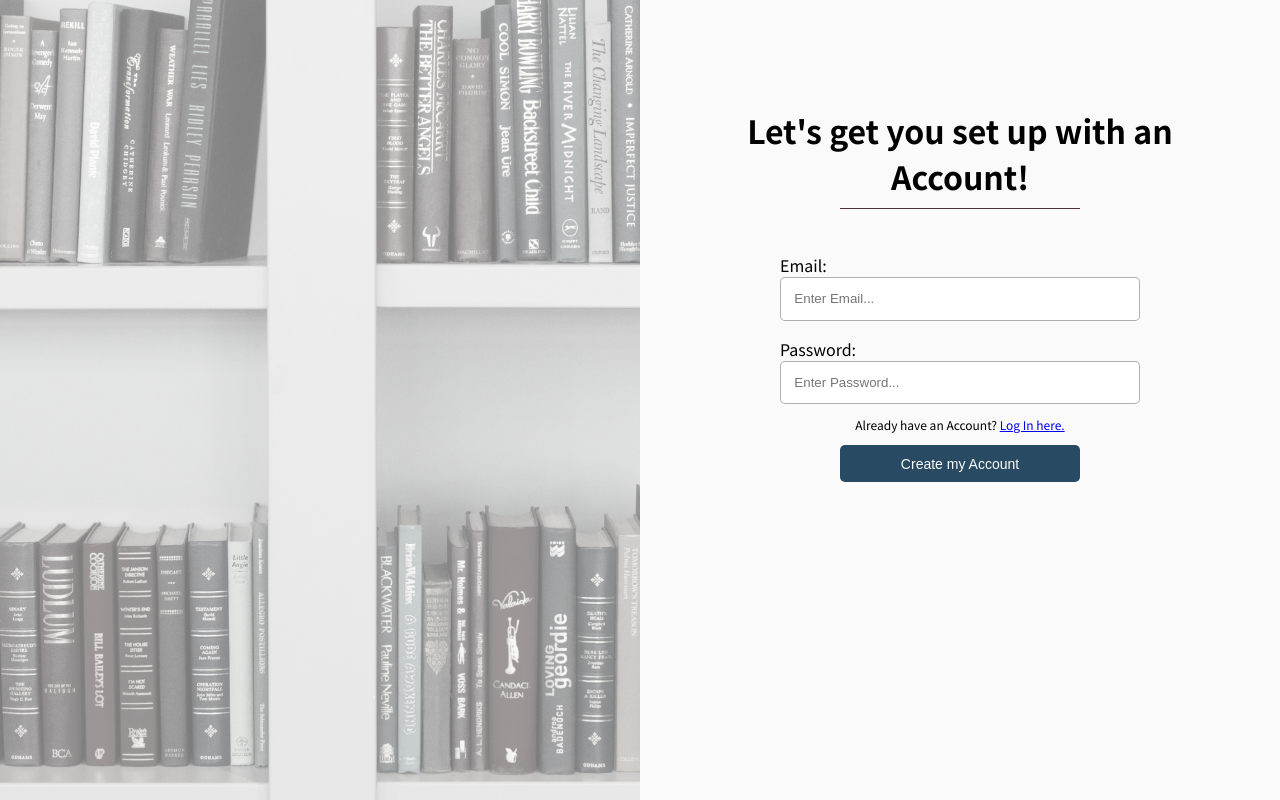
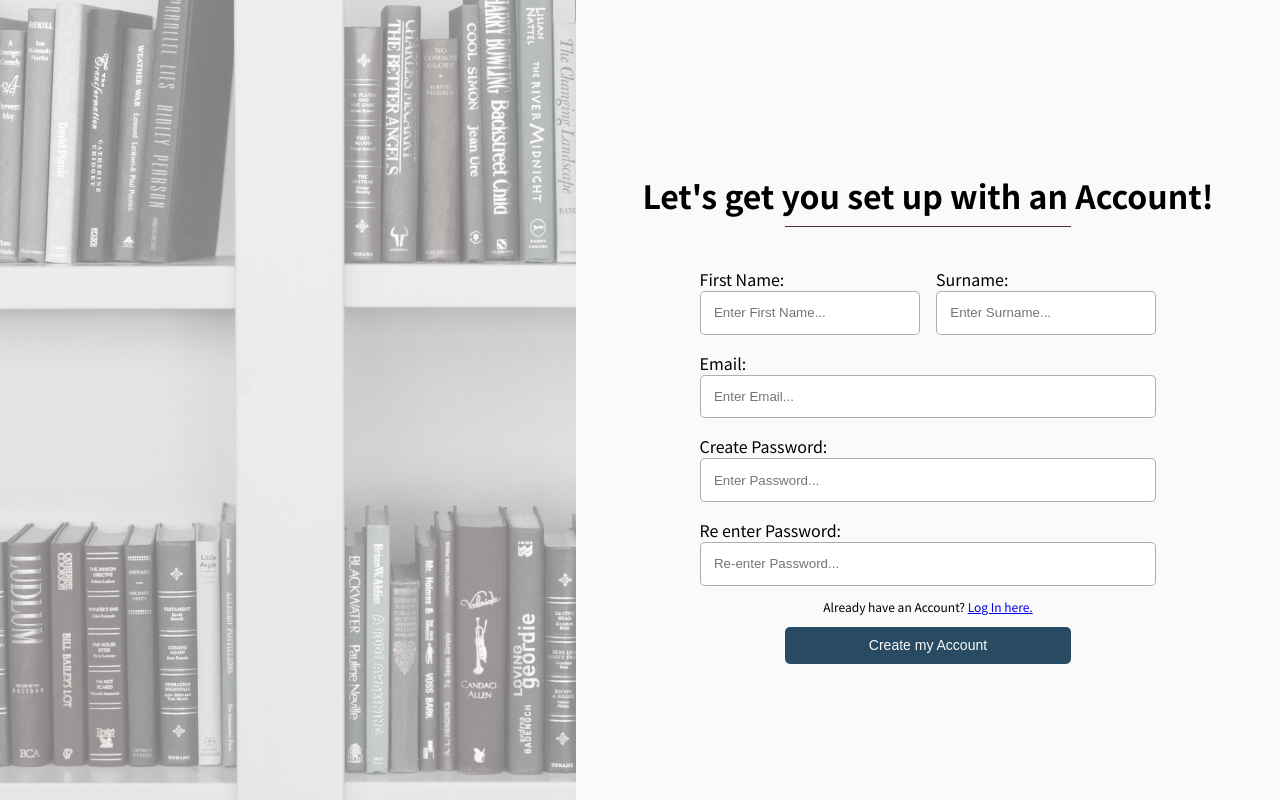
Before and after one commit to AChumber/6cs007, a React (Create React App) app in the folder client/: page /create-account in a window 1280 px wide. Built offline with nearby package versions, Linux system fonts and the light colour scheme.

Commit message:
Changed'CreateAccount' component to have fields that allow user to create an account. Also continued 'SpecificBlog' component to show 'Comments' component when button pressed. Minor tweaks to CSS variables

```diff
--- a/client/public/index.html
+++ b/client/public/index.html
@@ -34,10 +34,12 @@
         --primary-color: #284B63;
         --secondary-color: #512D38;
         --subheading-color: #494949;
+        --greyed-out-color: #aaaaaa;
         --title-font-size: 2.24rem;
         --heading-font-size: 2rem;
         --subheading-font-size: 1.5rem;
         --body-font-size: 0.875rem;
+        --small-font-size: 0.75rem;
       }
     </style>
   </head>
--- a/client/src/components/feature/login/auth/LoginForm.js
+++ b/client/src/components/feature/login/auth/LoginForm.js
@@ -15,7 +15,7 @@ const LoginForm = ({ changePage }) => {
 
     return(
         <form className="right-side">
-            <div className="container">
+            <div className="form-container">
                 <h4>Hi. Log in to share your experiences!</h4>
                 <hr />
                 <div className="form-input">
--- a/client/src/components/feature/login/create/CreateAccount.js
+++ b/client/src/components/feature/login/create/CreateAccount.js
@@ -1,16 +1,43 @@
+import { useState } from 'react';
+
 const CreateAccount = ({ changePage }) => {
+    const [email, setEmail] = useState('');
+    const [firstName, setFirstName] = useState('');
+    const [surname, setSurname] = useState('');
+    const [password, setPassword] = useState('');
+    const [reEnterPass, setReEnterPass] = useState('');
+
     return(
         <form className="right-side">
-            <div className="container">
+            <div className="form-container">
                 <h4>Let's get you set up with an Account!</h4>
                 <hr />
+                <div className="form-input-2-items">
+                    <div className="form-input">
+                        <label htmlFor="firstName">First Name:</label>
+                        <input type="text" name="firstName" placeholder="Enter First Name..."
+                            onChange={e => setFirstName(e.target.value)}/>
+                    </div>
+                    <div className="form-input">
+                        <label htmlFor="surname">Surname:</label>
+                        <input type="text" name="surname" placeholder="Enter Surname..."
+                            onChange={e => setSurname(e.target.value)}/>
+                    </div>
+                </div>
                 <div className="form-input">
                     <label htmlFor="email">Email:</label>
-                    <input type="text" name="email" placeholder="Enter Email..."/>
+                    <input type="text" name="email" placeholder="Enter Email..."
+                        onChange={e => setEmail(e.target.value)}/>
                 </div>
                 <div className="form-input">
-                    <label htmlFor="password">Password:</label>
-                    <input type="password" name="password" placeholder="Enter Password..."/>
+                    <label htmlFor="password">Create Password:</label>
+                    <input type="password" name="password" placeholder="Enter Password..."
+                        onChange={e => setPassword(e.target.value)}/>
+                </div>
+                <div className="form-input">
+                    <label htmlFor="re-enter-password">Re enter Password:</label>
+                    <input type="password" name="re-enter-password" placeholder="Re-enter Password..."
+                        onChange={e => setReEnterPass(e.target.value)}/>
                 </div>
                 <p>Already have an Account? <span className="form-span" onClick={ changePage }>Log In here.</span></p>
                 <button>Create my Account</button>
--- a/client/src/components/feature/login/login.css
+++ b/client/src/components/feature/login/login.css
@@ -9,29 +9,29 @@
     background-size: cover;
     filter: grayscale(95%);
     opacity: 50%;
-    width: 50%;
+    width: 45%;
 }
 
 .right-side {
-    width: 50%;
+    width: 55%;
     display: flex;
     flex-direction: column;
     align-items: center;
-    margin-top: 5%;
+    margin: auto;
 }
 .container {
-    width: 75%;
+    width: 80%;
     position: relative;
 }
 .right-side h4 {
     font-size: 32px;
     text-align: center;
-    margin-bottom: .30em;
+    margin-bottom: .2em;
 }
 .right-side hr {
     background-color: #512D38;
     width: 50%;
-    margin-bottom: 1.75em;
+    margin-bottom: 1.5em;
 }
 .form-input {
     display: flex;
@@ -39,7 +39,7 @@
     justify-content: center;
     align-items: center;
     margin: auto;
-    width: 75%;
+    width: 80%;
     padding-top: 1em;
 }
 .form-input label {
@@ -55,16 +55,27 @@
     border-radius: 5px;
     background-color: #FFFFFF;
 }
-.container p {
+.form-input-2-items {
+    width: 80%;
+    margin: auto;
+    display: flex;
+    flex-direction: row;
+    justify-content: space-between;
+    align-items: center;
+}
+.form-input-2-items :first-child{
+    margin-right: 1rem;
+}
+.form-container p {
     text-align: center;
     font-size: 12px;
 }
-.container .form-span {
+.form-container .form-span {
     text-decoration: underline;
     color: #0000EE;
     cursor: pointer;
 }
-.container button {
+.form-container button {
     display: block;
     margin: .5em auto;
     width: 50%;
@@ -77,7 +88,7 @@
     cursor: pointer;
     transition: all 0.2s ease-out;
 }
-.container button:hover {
+.form-container button:hover {
     background-color: #1d3747;
 }
 
@@ -99,7 +110,7 @@
     .right-side h4 {
         font-size: 24px;
     }
-    .container button {
+    .form-container button {
         margin-top: 1.5em;
     }
 }
--- /dev/null
+++ b/client/src/components/feature/specificBlog/Comments.js
@@ -0,0 +1,11 @@
+
+const Comments = ({ postId, toggleOff }) => {
+    return(
+        <div className="comments-container">
+            <p>Comments go here</p>
+            <button onClick={() => toggleOff()}>Close Comments</button>
+        </div>
+    );
+};
+
+export default Comments;
--- a/client/src/components/feature/specificBlog/NoPost.js
+++ b/client/src/components/feature/specificBlog/NoPost.js
@@ -4,7 +4,7 @@ const NoPost = () => {
         <div className="no-content">
             <h4>Hmmm. Could not find that post.</h4>
             <p>Go back <Link to="/">Home</Link></p>
-            <p>Or look at a <Link to="/posts">List of Posts</Link></p>
+            <p>Or look at the <Link to="/posts">List of Posts</Link></p>
         </div>
     );
 };
--- a/client/src/components/feature/specificBlog/SpecificBlog.js
+++ b/client/src/components/feature/specificBlog/SpecificBlog.js
@@ -1,6 +1,7 @@
 import { useState, useEffect } from 'react';
 import { useParams } from 'react-router-dom';
 import Loading from '../../shared/loading/Loading';
+import Comments from './Comments';
 import NoPost from './NoPost';
 import "./specificBlog.css";
 
@@ -9,6 +10,7 @@ const SpecificBlog = () => {
     const { id } = useParams();
     const [post, setPost] = useState({}); //Get JSON for post id
     const [isLoading, setIsLoading] = useState(true);
+    const [isShowComments, setIsShowComments] = useState(false);
 
     useEffect(() => {
         fetch(`https://jsonplaceholder.typicode.com/posts/${id}`)
@@ -19,21 +21,32 @@ const SpecificBlog = () => {
                 console.log(post);
             })
             .catch(err => console.log(err));
-    }, [])
+    }, []);
+
+    const toggleComments = () => {
+        setIsShowComments(!isShowComments);
+    };
 
     return(
         <>
             {isLoading ? <Loading /> :
             Object.keys(post).length === 0 ? <NoPost /> : (
-                <section className="content-section">
+                <section className={ "specific-blog-container " +(isShowComments && "comments-on") } >
+                    <div className="post">
                         <div className="post-heading">
                             <h1>{ post.title }</h1>
                             <p className="post-author">by { post.userId }</p>
                             <p className="post-date">Posted on: --th Jan 2020</p>
+                            <hr />
                         </div>
                         <div className="post-body">
                             <p>{ post.body }</p>
                         </div>
+                    </div>
+
+                    { isShowComments ? <Comments postId={ id } toggleOff={ toggleComments } /> : (
+                        <button className="comments-btn"
+                            onClick={ () => toggleComments() }>Comments</button>) }
                 </section>
             )}
         </>
--- a/client/src/components/feature/specificBlog/specificBlog.css
+++ b/client/src/components/feature/specificBlog/specificBlog.css
@@ -5,3 +5,48 @@
     padding: 1rem;
     text-align: center;
 }
+
+.specific-blog-container {
+    width: 75%;
+    margin: auto;
+    background-color: #FEFEFE;
+    padding: .25rem 0 .25rem 1rem ;
+    position: relative;
+    min-height: 80vh;
+    transition: width 0.15s ease-out;
+}
+.comments-btn {
+    position: fixed;
+    right: 3%;
+    margin-right: 1rem;
+    top: 50%;
+    transform: translate(3%, -50%);
+}
+.comments-on {
+    width: 80%;
+    display: flex;
+    justify-content: space-between;
+}
+.post {
+    flex-grow: 2;
+}
+.post-heading {
+    padding: 0 1rem;
+}
+.post-heading h1 {
+    font-size: var(--heading-font-size);
+}
+.post-heading :is(.post-author, .post-date) {
+    font-size: var(--small-font-size);
+    color: var(--greyed-out-color);
+}
+.post-body {
+    padding: .25rem 1rem;
+}
+
+
+.comments-container {
+    background-color: var(--bg-color);
+    width: 40%;
+    right: 0;
+}
```
Also changed, not shown: client/src/App.js (+4 -4 lines). Lines whose indentation alone changed are shown as unchanged.
